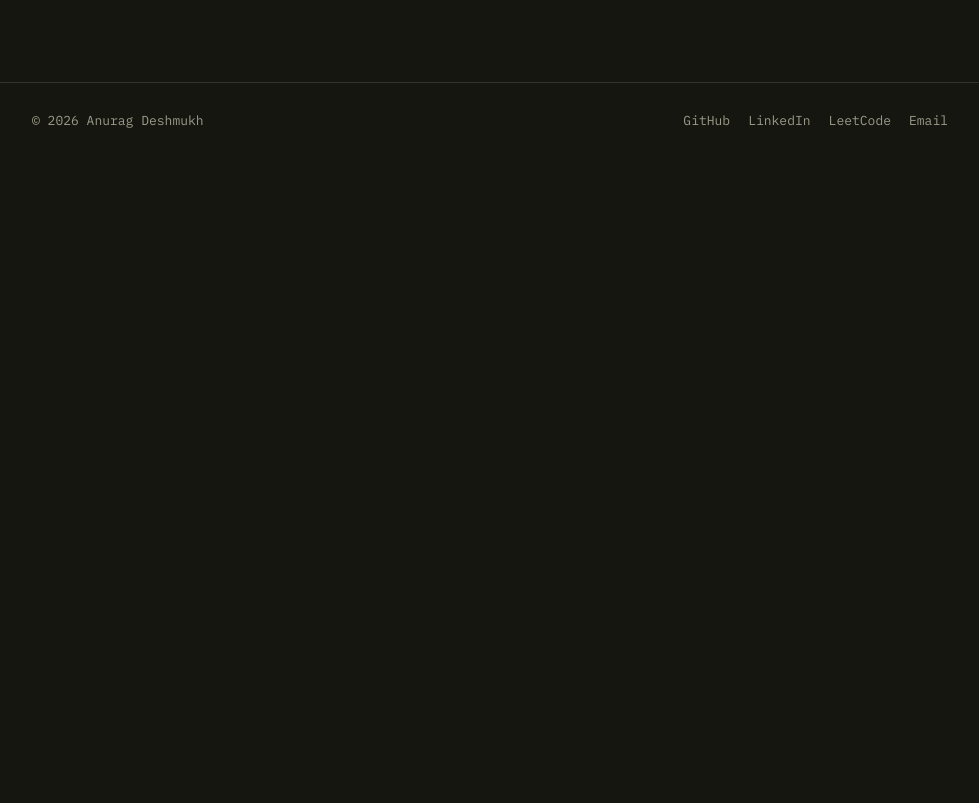
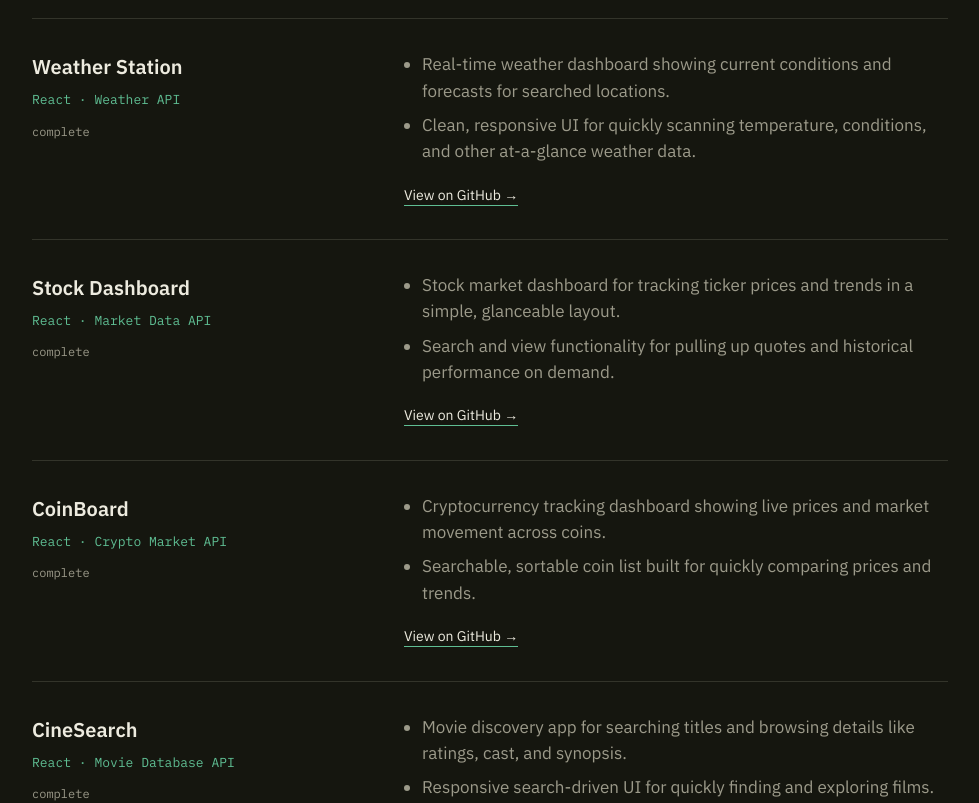
Before and after one commit to Deshmukh-Anurag-25/Portfolio, a React (Vite) app: page /projects in a window 1280 px wide. Shown: the part 1800-2603 px from the top of the page, without its empty margins (150-1129 px from the left). Before the commit the page ends 1960 px from the top, so only its background shows below. Built offline with nearby package versions, Linux system fonts and the light colour scheme.

Commit message:
added live demos of weather station, stock dashboard, coin board, cinesearch

```diff
--- a/src/data/projects.js
+++ b/src/data/projects.js
@@ -44,4 +44,44 @@ export const projects = [
     ],
     link: 'https://github.com/Deshmukh-Anurag-25',
   },
+  {
+    name: 'Weather Station',
+    stack: 'React · Weather API',
+    status: 'complete',
+    bullets: [
+      'Real-time weather dashboard showing current conditions and forecasts for searched locations.',
+      'Clean, responsive UI for quickly scanning temperature, conditions, and other at-a-glance weather data.',
+    ],
+    link: 'https://weather-dashboard-a4wc-4ztgpqar4.vercel.app/',
+  },
+  {
+    name: 'Stock Dashboard',
+    stack: 'React · Market Data API',
+    status: 'complete',
+    bullets: [
+      'Stock market dashboard for tracking ticker prices and trends in a simple, glanceable layout.',
+      'Search and view functionality for pulling up quotes and historical performance on demand.',
+    ],
+    link: 'https://mystock1.netlify.app/',
+  },
+  {
+    name: 'CoinBoard',
+    stack: 'React · Crypto Market API',
+    status: 'complete',
+    bullets: [
+      'Cryptocurrency tracking dashboard showing live prices and market movement across coins.',
+      'Searchable, sortable coin list built for quickly comparing prices and trends.',
+    ],
+    link: 'https://cryptracky.netlify.app/',
+  },
+  {
+    name: 'CineSearch',
+    stack: 'React · Movie Database API',
+    status: 'complete',
+    bullets: [
+      'Movie discovery app for searching titles and browsing details like ratings, cast, and synopsis.',
+      'Responsive search-driven UI for quickly finding and exploring films.',
+    ],
+    link: 'https://cinemasearch1.netlify.app/',
+  },
 ];
```
